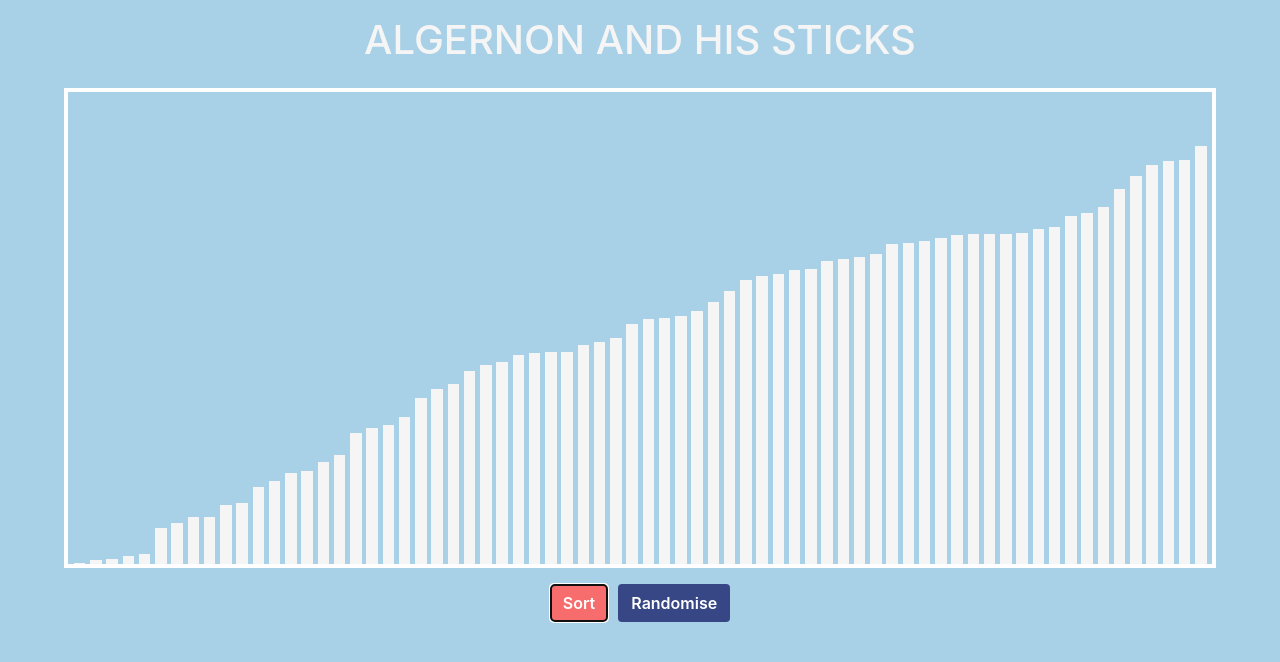
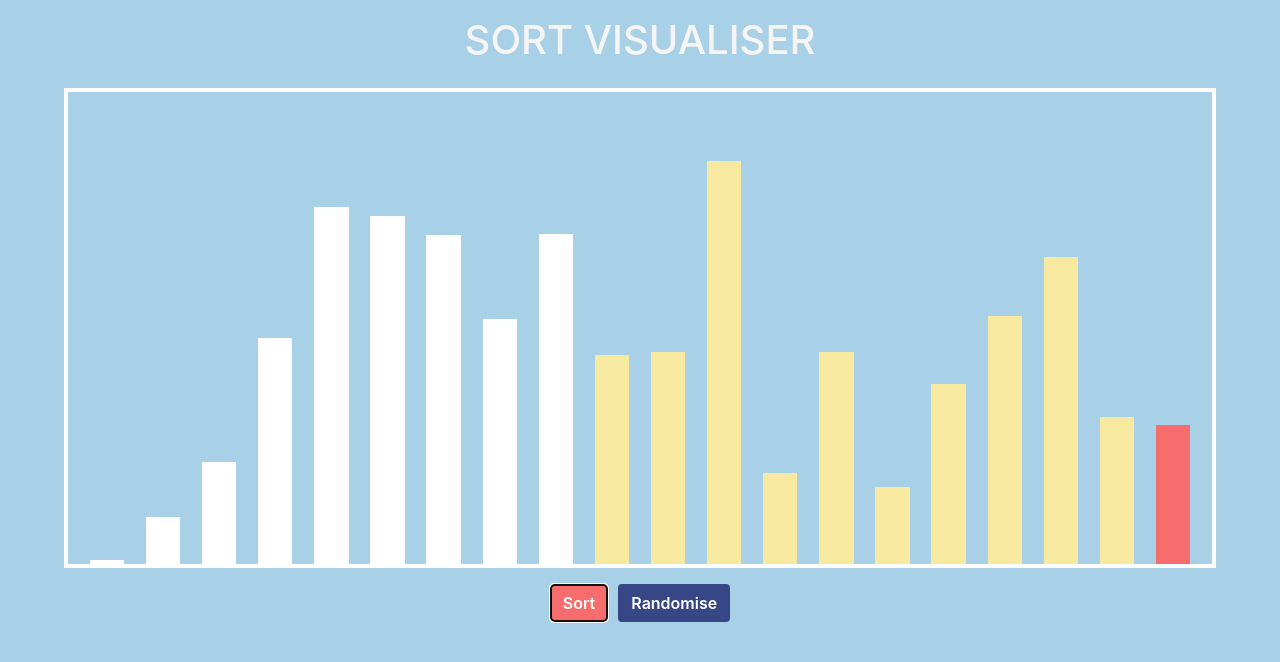
Before and after one commit to russellcxl/sorting-visualiser, a website: page index.html in a window 1280 px wide. Both pictures are taken after a click on the button "Sort". Drawn offline with nearby package versions, Linux system fonts and the light colour scheme.

Commit message:
visualisation of first loop works

```diff
--- a/index.html
+++ b/index.html
@@ -11,11 +11,10 @@
 </head>
 <body style="background: #a8d0e6; color: whitesmoke;">
     <div class="title d-flex justify-content-center mt-3">
-        <h1>ALGERNON AND HIS STICKS</h1>
+        <h1>SORT VISUALISER</h1>
     </div>
 
-    <div class="main-container mx-auto my-3 d-flex">
-    </div>
+    <div class="main-container mx-auto my-3 d-flex"></div>
 
     <div class="button-container mt-3 d-flex justify-content-center">
         <button class="button-generic button-sort">Sort</button>
--- a/main.js
+++ b/main.js
@@ -1,16 +1,18 @@
 //==================== ui board set-up ====================//
 
 let bars = []
-let numOfBars = 70;
+let numOfBars = 20;
 let $container = document.querySelector(".main-container");
 let $randomiser = document.querySelector(".button-randomise");
 let $sorter = document.querySelector(".button-sort");
+let $bars = document.getElementsByClassName("bar");
 
+//default bars
 for (let i = 0; i < numOfBars; i++) {
     let $newBar = document.createElement("div");
     $newBar.style.height = `${Math.random() * 90}%`;
-    $newBar.className = "bar mr-1";
-    bars.push(parseFloat($newBar.style.height));
+    $newBar.className = "bar";
+    bars.push($newBar);
     $container.append($newBar);
 }
 
@@ -21,50 +23,78 @@ $randomiser.addEventListener("click", function() {
     for (let i = 0; i < numOfBars; i++) {
         let $newBar = document.createElement("div");
         $newBar.style.height = `${Math.random() * 90}%`;
-        $newBar.className = "bar mr-1";
-        bars.push(parseFloat($newBar.style.height));
+        $newBar.className = "bar";
+        bars.push($newBar);
         $container.append($newBar);
     }
 });
 
 $sorter.addEventListener("click", function() {
+    $bars = document.getElementsByClassName("bar");
     quickSort(bars);
-    let $bars = document.getElementsByClassName("bar");
-    for (let i = 0; i < $bars.length; i++) {
-        $bars[i].style.height = `${bars[i]}%`;
-    }
+    // for (let i = 0; i < $bars.length; i++) {
+    //     $bars[i].style.height = `${bars[i]}%`;
+    // }
 });
+
 
 //==================== quick sort O(N^2) ====================//
 
+
+//#f8e9a1
+//visualisation:
+//last bar pink, all bars before yellow, yellow to white as loop runs, last bar to new index + white
+//recursive quickSorts should run concurrently Promise.all
+
 //taking pivot as last element
 //done when start index = end index i.e. no array left to sort
-function quickSort(arr, start = 0 , end = arr.length - 1) {
+async function quickSort(arr, start = 0 , end = arr.length - 1) {
     if (start >= end) return;
 
-    let index = partition(arr, start, end);
-    quickSort(arr, index + 1, end); //starts sorting for bigger half
-    quickSort(arr, start, index - 1); //start sorting for smaller half
+    $bars[end].style.background = "#f76c6c";
+
+    let index = await partition(arr, start, end);
+
+    // await quickSort(arr, index + 1, end); //starts sorting for bigger half
+    // await quickSort(arr, start, index - 1); //start sorting for smaller half
 }
 
 //find index of where the pivot number lands
-function partition(arr, start, end) {
+async function partition(arr, start, end) {
     let index = start;
-    let pivotValue = arr[end]
+    let pivotValue = parseFloat(arr[end].style.height);
+
+    //color all before [end] yellow
     for (let i = start; i < end; i++) {
-        if (arr[i] < pivotValue) {
+        $bars[i].style.background = "#f8e9a1";
+    }
+
+    for (let i = start; i < end; i++) {
+        await sleep(300)
+        $bars[i].style.background = "#fff";
+
+        if (parseFloat(arr[i].style.height) < pivotValue) {
             swap(arr, index, i)
             index++;
         }
     }
+    await sleep(100)
     swap(arr, index, end)
-    return index;
+    Promise.resolve(index);
 }
 
-//swap elements at index i and j, where i > j
+//swap the heights of bars at index i and j, where i > j
 function swap(arr, i, j) {
+    //swap bars in array
     let extracted = arr.splice(j, 1)
     arr.splice(i, 0, extracted[0]);
+
+    //swap bars in html
+    $container.insertBefore($container.childNodes[j], $container.childNodes[i]);
+}
+
+function sleep(ms) {
+    return new Promise(resolve => setTimeout(resolve, ms));
 }
 
 //==================== visualisation ====================//
--- a/style.css
+++ b/style.css
@@ -9,11 +9,10 @@ body {
     display: flex;
     align-items: flex-end;
     justify-content: space-evenly;
-    padding-left: 5px
 }
 
 .bar {
-    width: 1%;
+    width: 3%;
     background: whitesmoke;
 }
 
@@ -23,9 +22,6 @@ body {
     color: white;
     text-align: center;
     vertical-align: middle;
-    -webkit-user-select: none;
-    -moz-user-select: none;
-    -ms-user-select: none;
     user-select: none;
     border: 1px solid transparent;
     padding: .375rem .75rem;
```
Also changed, not shown: README.md.
